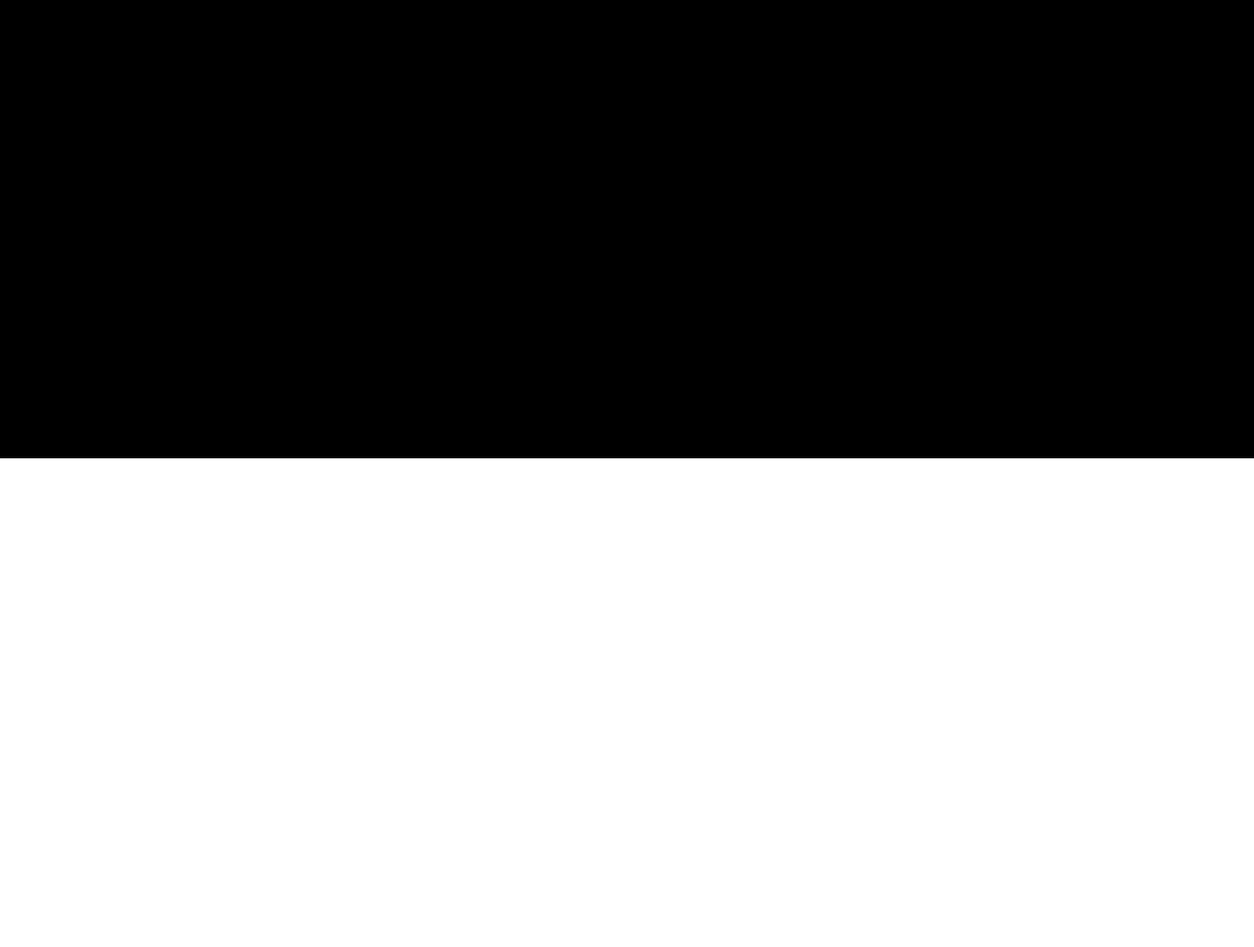
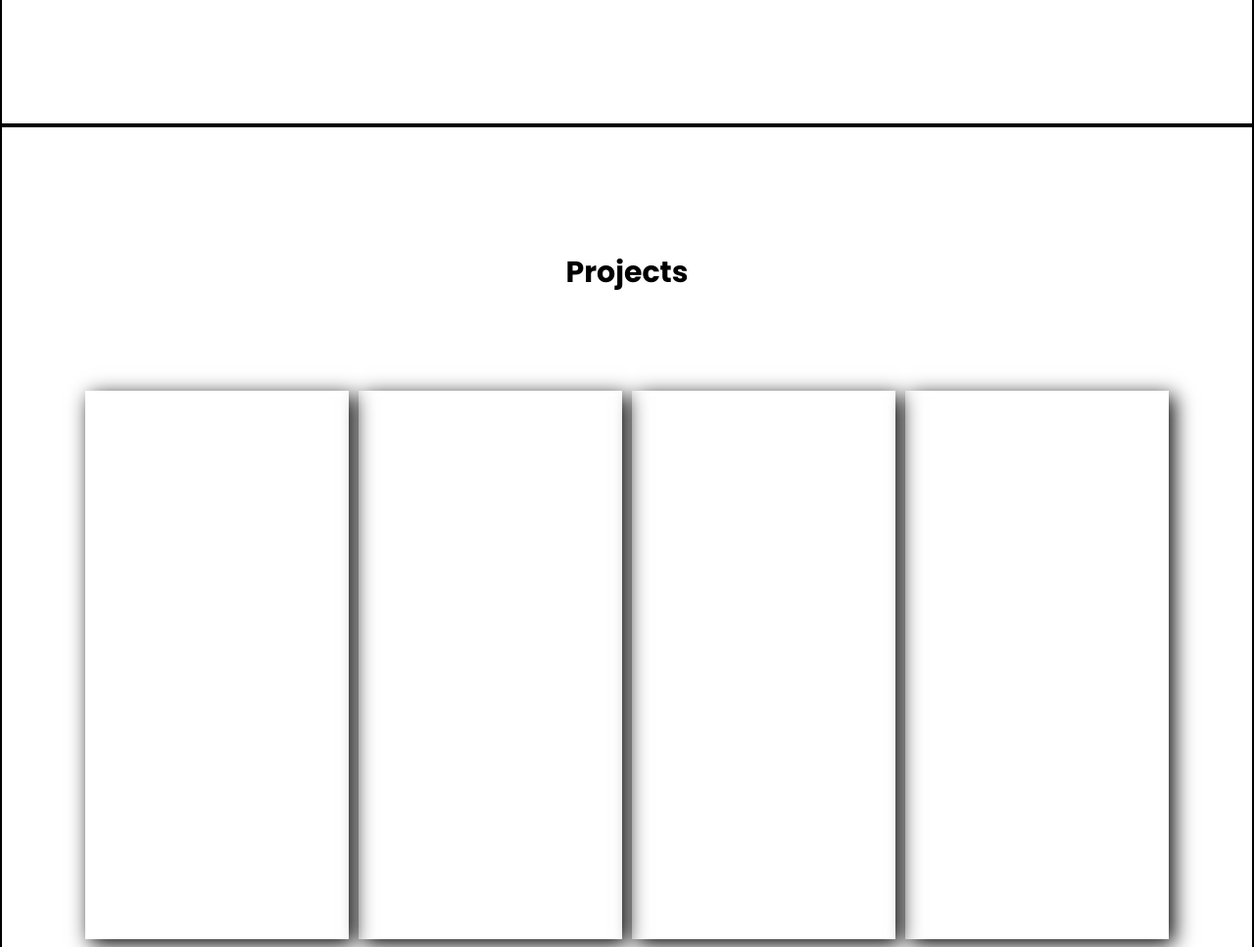
Before and after one commit to Keerthivardhan1/portfolio, a plain HTML site: page index.html in a window 1280 px wide. Shown: the part 1640-2607 px from the top of the page at 98% size. Before the commit the page ends 2108 px from the top, so only its background shows below. Drawn offline with Linux system fonts and the light colour scheme.

Commit message:
2nd commit

```diff
--- a/index.html
+++ b/index.html
@@ -39,10 +39,24 @@
             </div>
         </div>
     </section>
-    <section>
+    <section class="subsection">
         <div class="info">
             <h2>About Me</h2>
-            <p></p>
+            <p>I am a 2nd year student pursuing computer science engineering, I learnt DSA , Frontend Web Development ,java and currently I am learning opencv and applying it to make practical projects. and exploring devops , other technologys and contributing to open source projects.
+                I love doing things different from other. Thank you</p>
+        </div>
+        <div class="headshot-container">
+            <img class="headshot" src="/src/images/person.png" alt="" height="40%">
+        </div>
+    </section>
+
+    <section class="subsection sp">
+        <h2>Projects</h2>
+        <div class="project-container">
+            <div class="project-card"></div>
+            <div class="project-card"></div>
+            <div class="project-card"></div>
+            <div class="project-card"></div>
         </div>
     </section>
 
--- a/src/style.css
+++ b/src/style.css
@@ -10,7 +10,7 @@ section{
 
     height: 100vh;
     background-color: white;
-    border: solid red 2px;
+    border: solid black 2px;
 }
 
 .hero{
@@ -98,3 +98,43 @@ on the screen
 .social{
     margin: 20px;
 }
+
+.subsection{
+    display: flex;
+    justify-content: space-around;
+    padding: 80px;
+}
+
+h2{
+    font-size: 30px;
+}
+.headshot{
+    border-radius: 300px;
+}
+
+.headshot-container{
+    display: flex;
+}
+
+
+
+.project-container{
+    display: flex;
+    justify-content: space-around;
+
+}
+.sp{
+    display: flex;
+    flex-direction: column;
+}
+
+.sp h2{
+    text-align: center;
+}
+
+.project-card{
+    margin: 5px;
+    width: 25vw;
+    height: 70vh;
+    box-shadow: 5px 5px 20px;
+}
```
Also changed, not shown: src/images/person.png (added).
